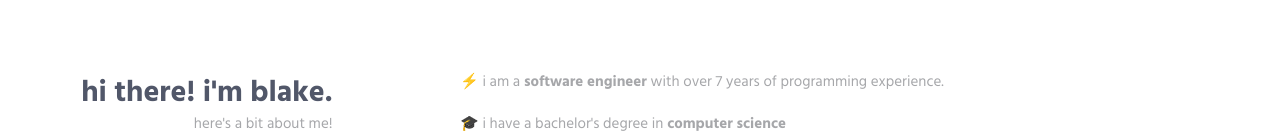
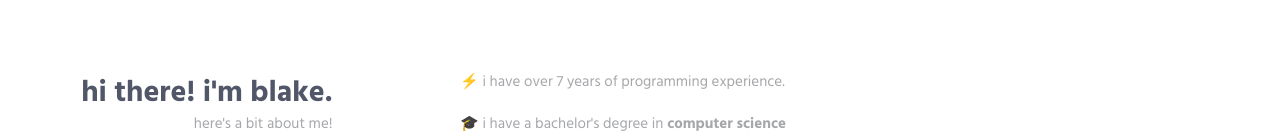
Before and after one commit to blakeamtech/PersonalWebsite, a plain HTML site: page index.html in a window 1280 px wide. Shown: the part 828-961 px from the top of the page. Drawn offline with Linux system fonts and the light colour scheme.

Commit message:
Update index.html

```diff
--- a/index.html
+++ b/index.html
@@ -121,7 +121,7 @@
                 <div class="col-sm-8 col-sm-offset-1">
                     <div class="margin-b-60">
                         <p>
-                            ⚡ I am a <b>software engineer</b> with over 7 years of programming experience.
+                            ⚡ I have over 7 years of programming experience.
                             <br><br>
                             🎓 I have a Bachelor's degree in <b>Computer Science</b>
                             <br><br>
@@ -134,12 +134,12 @@
                             ⌛ Recently, I was a:
                             <br>
                             &emsp;‣ Machine Learning Intern @ Modlin Global Analysis<br>
-                            &emsp;‣ Software Engineer @ Nova Incorporated<br>
+                            &emsp;‣ Data Analyst @ Nova Incorporated<br>
                             &emsp;‣ Machine Learning Intern @ Nova Incorporated<br>
                             &emsp;‣ Machine Learning Research Assistant @ Brescia University<br>
                             &emsp;‣ Software Engineer Intern @ Red Pixel Studios<br>
                             <br><br>
-                            🔍 I’m looking for full-time software engineering roles!
+                            🔍 I’m looking for full-time software engineering and data analytics roles!
                             <br><br>
                             📥 I can be contacted at <a href="mailto:blake@blakeamtech.co" target="_blank">blake@blakeamtech.com</a> or at any of the links <a class="nav-item-child nav-item-hover" href="#contact">below</a>!
                         </p>
```
